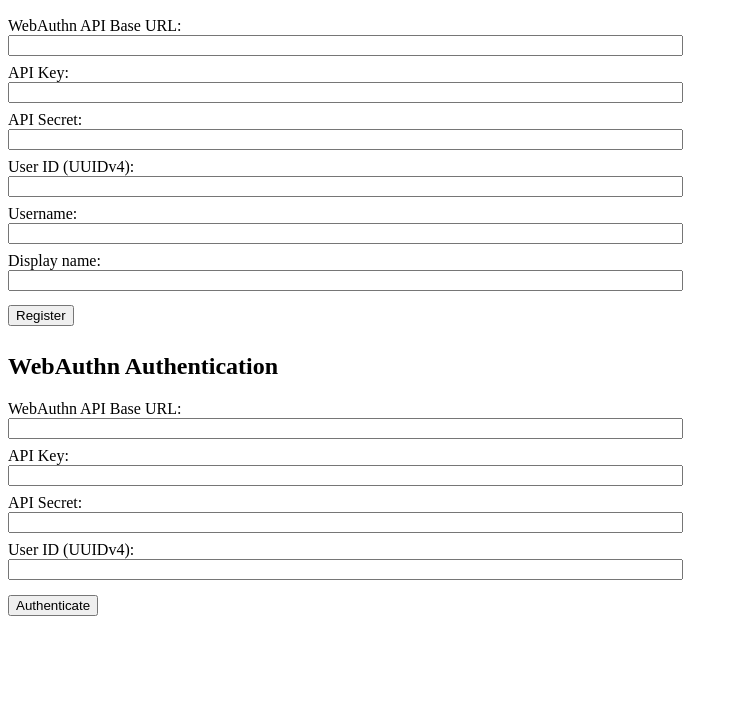
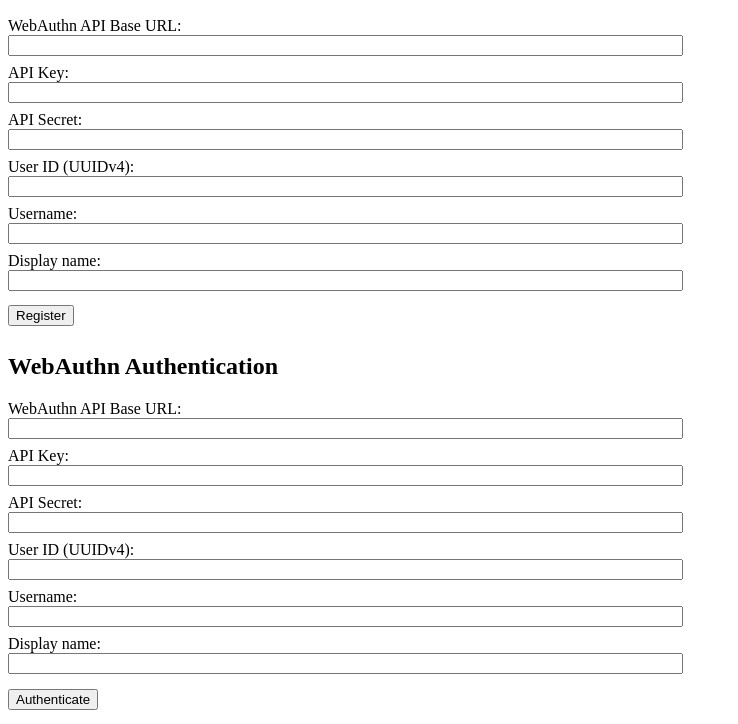
Before and after one commit to silinternational/serverless-mfa-api-go, a plain HTML site: page demo/ui/index.html in a window 1280 px wide. Shown: the part 110-834 px from the top of the page, without its empty margins (0-738 px from the left). Before the commit the page ends 800 px from the top, so only its background shows below. Drawn offline with Linux system fonts and the light colour scheme; a script that the page names is missing.

```diff
--- a/demo/ui/index.html
+++ b/demo/ui/index.html
@@ -78,8 +78,14 @@
         User ID (UUIDv4):
         <input name="userId" />
     </label>
-    <input type="hidden" name="username" value="" />
-    <input type="hidden" name="userDisplayName" value="" />
+    <label>
+        Username:
+        <input name="username" />
+    </label>
+    <label>
+        Display name:
+        <input name="userDisplayName" />
+    </label>
     <button>Authenticate</button>
 </form>
 
```
Also changed, not shown: 4 other files.
